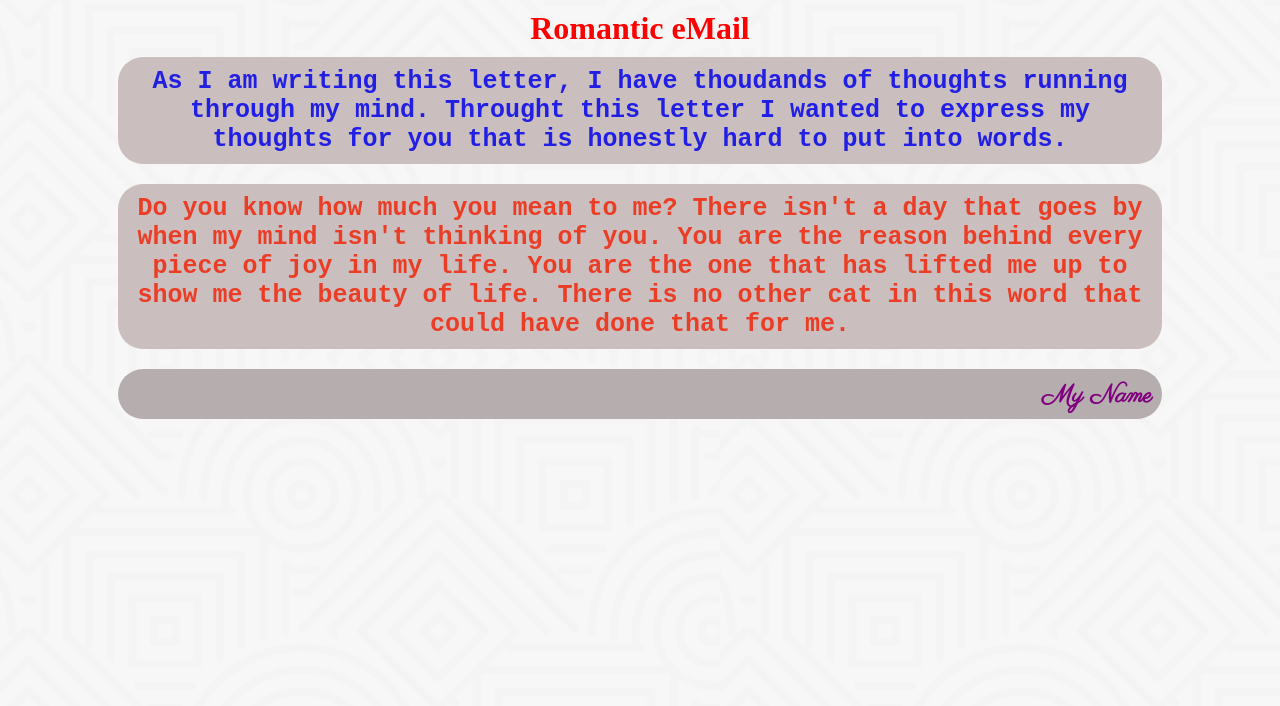
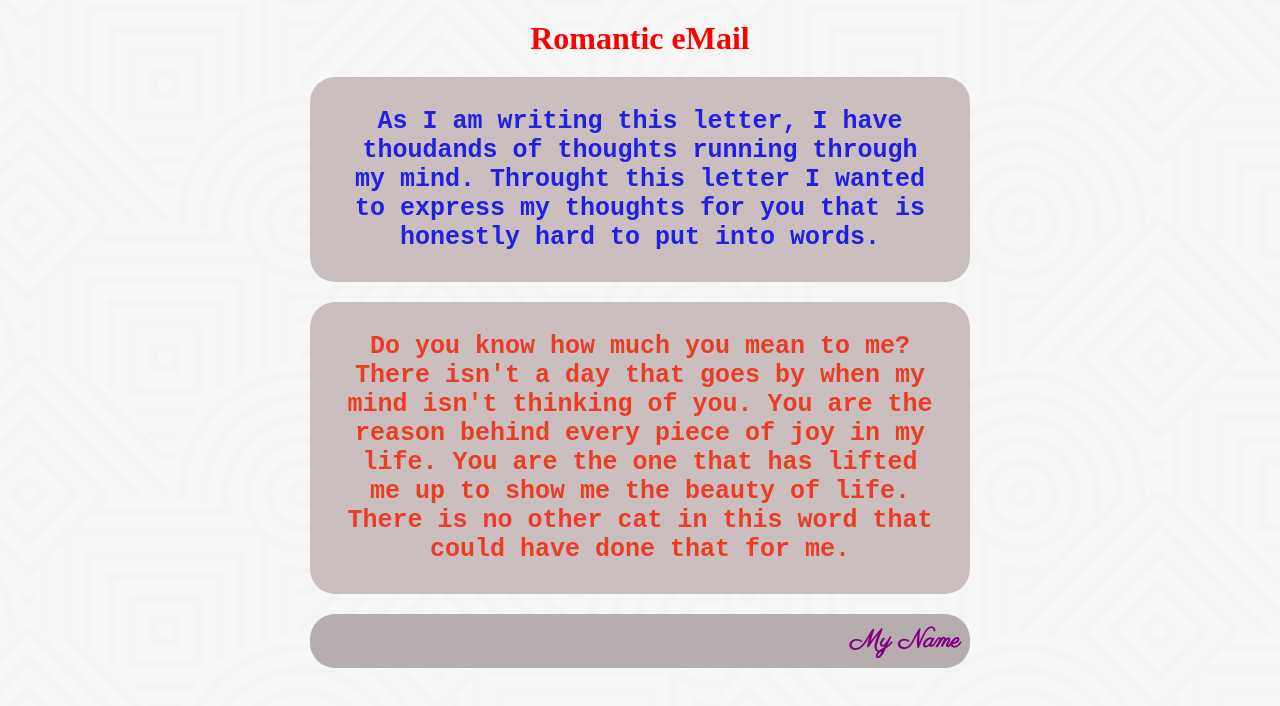
Before and after one commit to mhmt-trk/email, a plain HTML site: page index.html in a window 1280 px wide. Drawn offline with Linux system fonts and the light colour scheme; a web font is replaced by a local one.

Commit message:
son hali

```diff
--- a/index.html
+++ b/index.html
@@ -9,8 +9,9 @@
     <link rel="stylesheet" href="style.css">
 </head>
 
-<body class="resim">
-    <h1 class="romantic">Romantic eMail</h1>
+<body>
+    <main>
+    <h1>Romantic eMail</h1>
     <div class="box1">
         As I am writing this letter, I have thoudands of thoughts running through my mind. Throught this letter I
         wanted to express my thoughts for you that is honestly hard to put into words.
@@ -26,6 +27,7 @@
 
     </div>
     <div class="box3">My Name</div>
+</main>
 
 
 
--- a/style.css
+++ b/style.css
@@ -1,39 +1,47 @@
 @import url('https://fonts.googleapis.com/css2?family=Parisienne&family=Playfair+Display:wght@400;500&family=Roboto+Slab:wght@300&family=Roboto:ital,wght@1,100&family=Sevillana&display=swap');
+body{
+    background: url(resim/background.png);
+    display: flex;
+    justify-content: center;
+}
 *{
-    margin: auto;
-    position: relative;
+    margin: 0;
+    padding: 0;
+    box-sizing: border-box;
 
 }
-.romantic{
+h1{
     color: red;
     text-align: center;
-    padding: 10px;
+    padding: 20px;
 }
-.resim{
-    background: url(resim/background.png);
+main{
+
+    max-width: 720px;
+    min-width: 360px;
+    padding: 0 30px;
 }
 
 .box1{
     color: rgb(34, 31, 228);
     background-color: rgb(202, 190, 190);
-    width: 80%;
     text-align: center;
     font-size: 25px;
     font-weight: bold;
-    padding: 10px;
+    padding: 30px;
     font-family: 'Courier New', Courier, monospace;
     border-radius: 25px;
     margin-bottom: 20px;
+
 }
 
 .box2{color: rgb(235, 61, 38);
     background-color: rgb(202, 190, 190);
-    width: 80%;
     font-size: 25px;
     font-weight: bold;
     font-family: 'Courier New', Courier, monospace;
     border-radius: 25px;
-    padding: 10px;
+    padding: 30px;
     margin-bottom: 20px;
     text-align: center;
 
@@ -42,8 +50,6 @@
     color: purple;
     background-color: rgb(182, 174, 174);
     border-radius: 25px;
-    width: 80%;
-    height: 30px;
     text-align: right;
     font-weight: bold;
     font-size: 25px;
```
